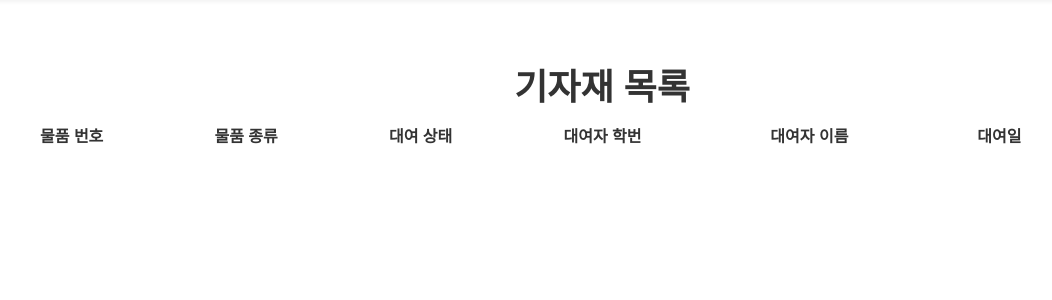
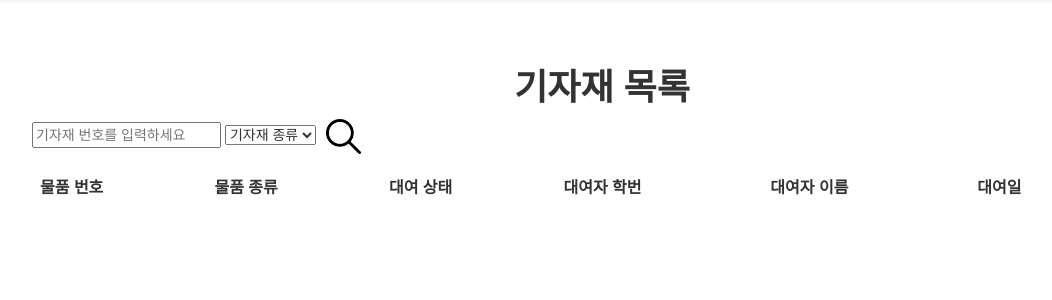
Before and after one commit to InjiChoi/Equip_Rent_Project, a Django app: page /equipment/list/ in a window 1280 px wide. Shown: the part 82-382 px from the top of the page, without its empty margins (38-1090 px from the left). Run offline with Django 3.2, Linux system fonts and the light colour scheme; data that the repository does not hold is empty; some libraries are stand-ins or nearby versions.

Commit message:
기자재 검색 수정중

```diff
--- a/equipments/models.py
+++ b/equipments/models.py
@@ -13,5 +13,5 @@ class Equipment(models.Model):
     equip_type = models.CharField(max_length=20, choices = EQUIP_TYPE_CHOICES, null=True, blank=True)
     rent_status = models.BooleanField(default=False)
 
-    # def __str__(self):
-    #     return self.equip_id
+    def __str__(self):
+        return self.equip_id
--- a/equipments/templates/equipments/equipment_list.html
+++ b/equipments/templates/equipments/equipment_list.html
@@ -7,6 +7,29 @@
 {% block content %}
     <div class="subtitle" style="margin-top: 50px; text-align: center;">
         <h1 style='font-weight:bold; '>기자재 목록</h1>
+    </div>
+    <div class="container">
+        <form action="{% url 'equipments:search_equip' %}">
+            {% csrf_token %}
+            <input type="text" placeholder='기자재 번호를 입력하세요' name='selected_equip_id'>
+            <select name="selected_equip_type">
+                <option selected>기자재 종류</option>
+                <option>노트북</option>
+                <option>태블릿</option>
+                <option>센서</option>
+            </select>
+            <button
+                    type="submit"
+                    class="search_icon"
+                    style="border: none; background-color: transparent;"
+            >
+            <img
+                    src="/static/search_icon.png"
+                    alt="search_icon.png"
+                    style="height: 35px; width: 35px; background-size: 10px;"
+            />
+            </button>
+        </form>
     </div>
     <div class="container">
         <table class='table table-striped'>
--- a/equipments/urls.py
+++ b/equipments/urls.py
@@ -6,6 +6,7 @@ app_name = 'equipments'
 urlpatterns = [
     path('', views.equipment_register, name="equipment_register"),
     path('list/', views.equipment_list, name='equipment_list'),
+    path('list/equip_search/', views.search_equip, name='search_equip'),
     path('equip_check/', views.equipment_overlap_check, name="equipment_overlap_check"),
     path('detail/<int:pk>/',views.equipment_detail, name='equipment_detail'),
     path('remove/<int:pk>/',views.equipment_remove, name='equipment_remove'),
--- a/equipments/views.py
+++ b/equipments/views.py
@@ -42,7 +42,7 @@
 
     return JsonResponse(ctx)
 
-
+# 기자재 리스트 페이지
 def equipment_list(request):
     equipments = Equipment.objects.all()
     rents = RentManage.objects.all()
@@ -51,6 +51,7 @@
         'rents':rents,
     }
     return render(request, 'equipments/equipment_list.html', ctx)
+
 
 def equipment_detail(request, pk):
     equipments = Equipment.objects.all()
@@ -89,3 +90,11 @@
     else:
         form = EquipForm(instance=equip)
     return render(request,'equipments/equipment_remove.html',{'form':form})
+
+# 기자재 검색
+def search_equip(request):
+    if request.method == 'POST':
+        selected_equip_id = request.POST.get('selected_equip_id')
+        selected_equip_type = request.POST.get('selected_equip_type')
+        if selected_equip_id == '' and selected_equip_type== '기자재 종류':
+            return redirect('equipments:equipment_list')
--- a/students/models.py
+++ b/students/models.py
@@ -16,5 +16,5 @@ class Student(models.Model):
     email = models.EmailField(max_length=254)
     status = models.CharField(max_length=5, choices=STATUS_CHOICES, default='재학')
 
-    # def __str__(self):
-    #     return self.student_id
+    def __str__(self):
+        return self.student_id
```
Also changed, not shown: static/search_icon.png (added).
